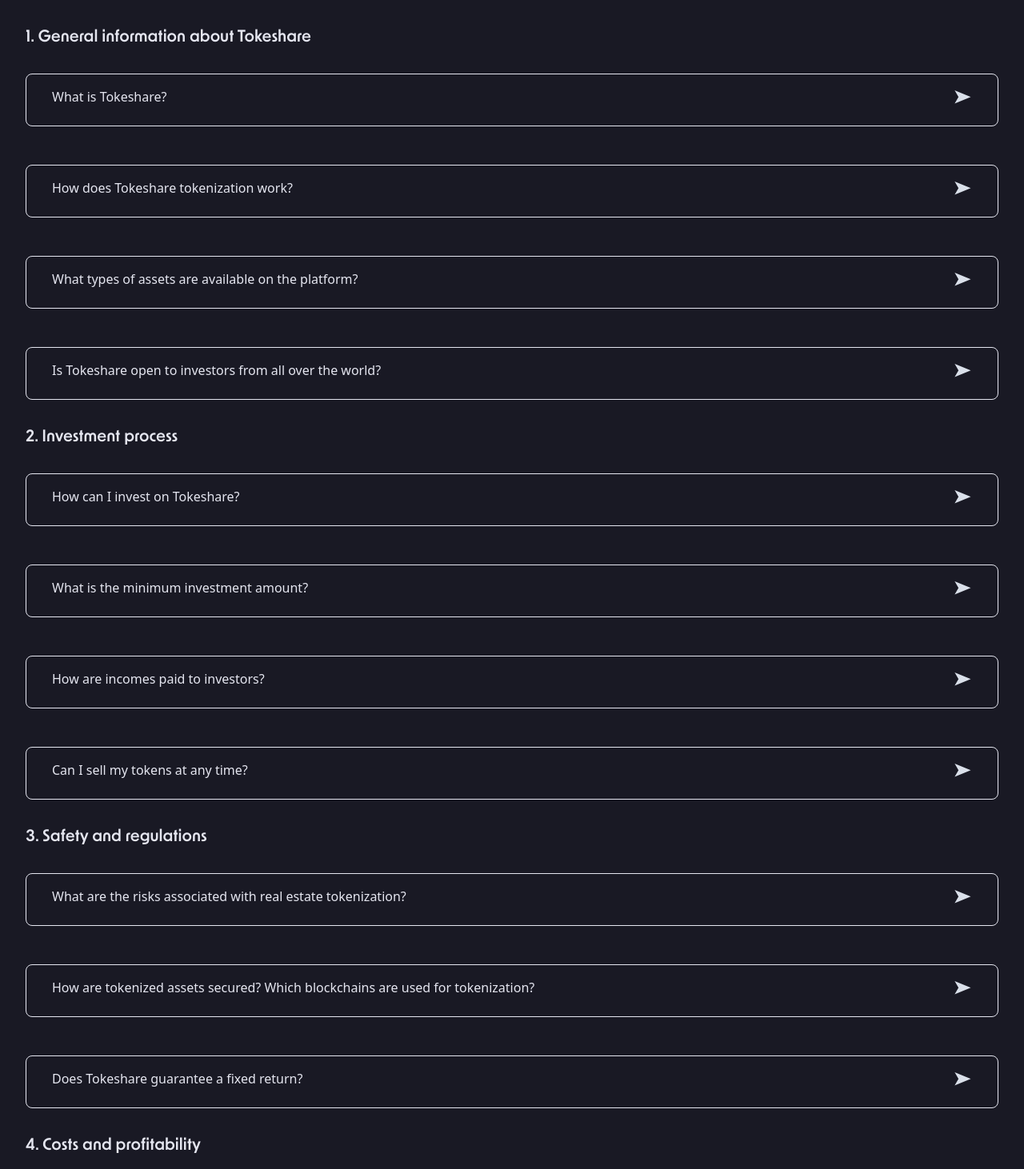
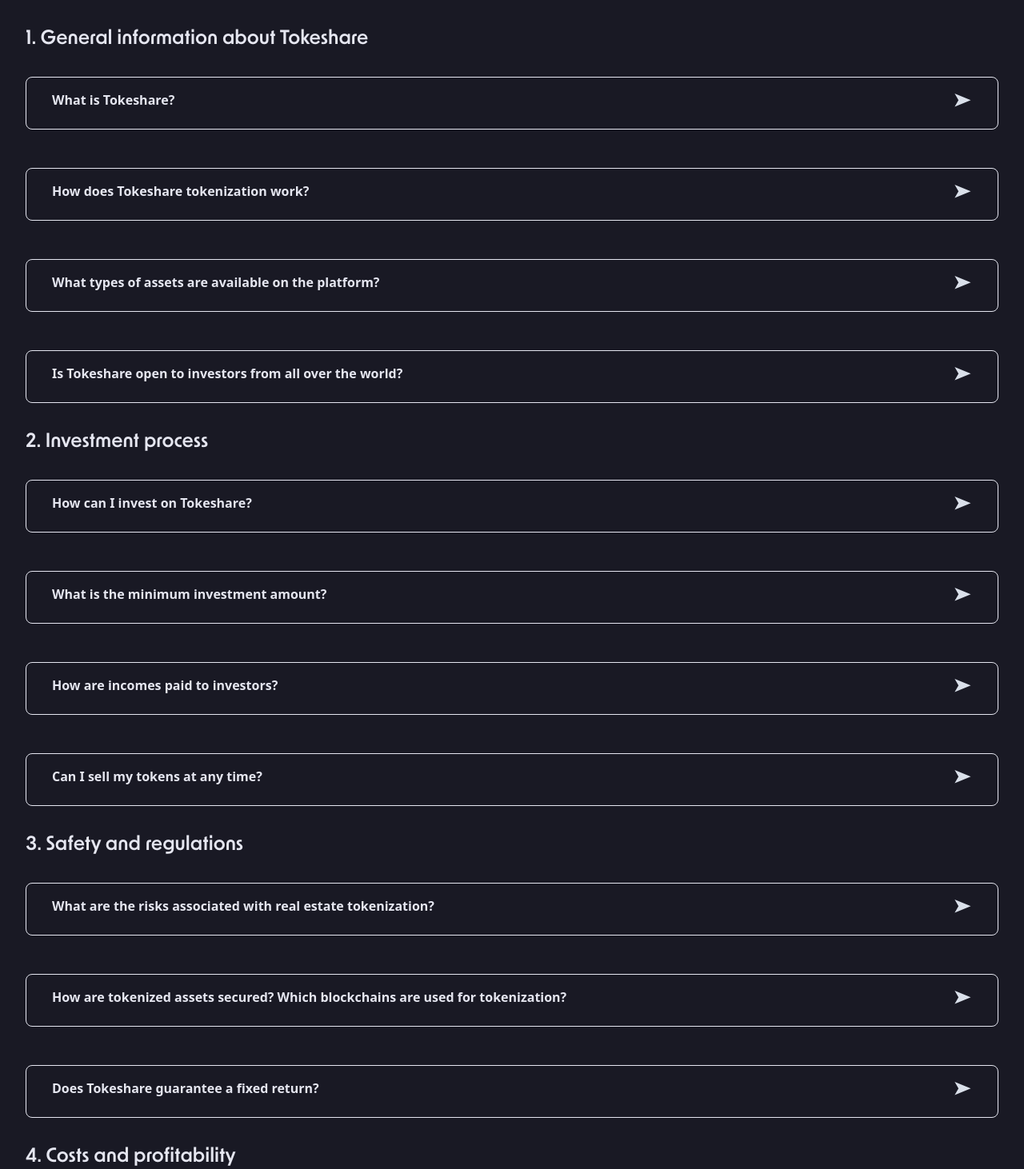
Before and after one commit to bim-finance-org/tokeshare, a Next.js app: page /learn in a window 1280 px wide. Shown: the part 208-1670 px from the top of the page at 80% size. Built offline with nearby package versions, Linux system fonts and the light colour scheme.

Commit message:
modify responsive for phones

```diff
--- a/app/about/page.tsx
+++ b/app/about/page.tsx
@@ -10,8 +10,8 @@
       <NavBar />
       <div className="bg-white">
         {/* Section Introduction */}
-        <div className="p-20 text-justify">
-          <h1 className="text-4xl text-color6 font-bold mb-6">Empowering Investments with Values</h1>
+        <div className="py-20 px-6 sm:px-20 text-justify">
+          <h1 className="text-3xl sm:text-4xl text-color6 font-bold mb-6">Empowering Investments with Values</h1>
           <p className="mb-4 text-xl text-color3">At Tokeshare, we believe in democratizing investment access through the transformative power of tokenization. Our mission is to bridge the gap between global investors and the untapped opportunities of the Latin American market, fostering inclusivity and transparency in every transaction.</p>
           <p className="mb-4 text-xl text-color3">Driven by innovation, security, and sustainability, Tokeshare offers access to fractional ownership of real estate and commodities. By leveraging blockchain technology, we ensure every investment is efficient, compliant, and trustworthy.</p>
           <p className="mb-4 text-xl text-color3">We prioritize simplicity, empowering investors with user-friendly solutions to navigate complex markets. Whether you’re investing in properties or commodities like gold, silver, cocoa, or sugarcane, we strive to make every step seamless and rewarding.</p>
--- a/app/components/NavBar.tsx
+++ b/app/components/NavBar.tsx
@@ -33,7 +33,7 @@
   }, []);
 
   return (
-    <nav className={`w-full backdrop-filter backdrop-blur-xs flex items-center justify-between px-4 sm:px-6 md:px-8 lg:px-12 py-3 md:py-4 z-50 transition-all duration-300 hover:shadow-lg ${pathname === "/" ? "bg-transparent text-color1" : "bg-color3"} ${customClass}`}>
+    <nav className={`w-full  flex items-center justify-between px-4 sm:px-6 md:px-8 lg:px-12 py-3 md:py-4 z-50 transition-all duration-300 hover:shadow-lg ${pathname === "/" ? "bg-transparent text-color1 backdrop-filter backdrop-blur-xs" : "bg-color3"} ${customClass}`}>
       <div className="w-24 md:w-32">
         <Link href="/">
           <img src="/logos/longs/tokeshare-07.png" alt="Logo Tokeshare" className="w-full h-auto hover:scale-105 transition-transform" />
@@ -70,12 +70,12 @@
                 </Link>
               )}
               {name === "Market place" && isSubMenuOpen && (
-                <ul ref={subMenuRef} className={`absolute left-1/2 transform -translate-x-1/2 top-full mt-2 w-48 bg-color3 text-white shadow-lg rounded-lg overflow-hidden z-50 p-2 transition-all duration-300 ${pathname === "/" ? "bg-transparent text-color1" : "bg-color3"}`}>
+                <ul ref={subMenuRef} className={`absolute left-1/2 transform -translate-x-1/2 top-full mt-2 w-48  text-white rounded-lg overflow-hidden z-20 p-2   ${pathname === "/" ? "text-color1 backdrop-blur-xs backdrop-filter " : "bg-color3"}`}>
                   {[
                     { name: "Real Estate", path: "/marketplace/real-estate" },
                     { name: "Commodities", path: "/marketplace/commodities" },
                   ].map(({ name, path }, idx) => (
-                    <li key={idx} className="text-center py-1">
+                    <li key={idx} className="text-center py-1 ">
                       <Link
                         href={path}
                         className={`block px-4 py-2 rounded-lg hover:scale-105 font-titleSemibold
--- a/app/components/Question.tsx
+++ b/app/components/Question.tsx
@@ -27,10 +27,10 @@
     <div className="px-4 md:px-8 py-4">
       <div className="border border-color1 py-4 rounded-lg px-2 md:px-8">
         <div className="flex items-center justify-between cursor-pointer" onClick={onToggle}>
-          <p className="text-color1">{question}</p>
+          <p className="text-color1 font-bold">{question}</p>
           {isOpen ? <CrossIcon size={24} className="transform flex-shrink-0" /> : <ArrowIcon size={24} className="transform flex-shrink-0" />}
         </div>
-        <div ref={contentRef} style={{ maxHeight: height }} className={`overflow-hidden transition-max-height duration-300 ease-in-out mt-2 text-gray-600 md:pl-6 md:text-justify`}>
+        <div ref={contentRef} style={{ maxHeight: height }} className={`overflow-hidden transition-max-height duration-300 ease-in-out mt-2 text-color1 md:pl-6 md:text-justify`}>
           {children}
         </div>
       </div>
--- a/app/data/teamData.js
+++ b/app/data/teamData.js
@@ -29,5 +29,11 @@
     linkedin: "https://www.linkedin.com/in/cynthia-renaudin-841a6b188/",
     image: "/images/pic-cynthia.webp",
   },
+  {
+    firstName: "Adrien",
+    lastName: "GONCALVES",
+    linkedin: "https://www.linkedin.com/in/adrien-gonçalves/",
+    image: "/images/pic-adrien.png",
+  },
 ];
 module.exports = teamData;
--- a/app/learn/page.tsx
+++ b/app/learn/page.tsx
@@ -18,7 +18,7 @@
       <NavBar />
       <h1 className="text-5xl font-bold mb-6 text-color1 flex justify-center pt-24">FAQ</h1>
       <div className="space-y-4">
-        <h1 className="px-4 md:px-8 text-lg md:text-xl">1. General information about Tokeshare</h1>
+        <h1 className="px-4 md:px-8 text-lg md:text-2xl">1. General information about Tokeshare</h1>
         <Question question="What is Tokeshare?" isOpen={openIndex === 0} onToggle={() => handleToggle(0)}>
           {
             <div>
@@ -62,26 +62,24 @@
               <ul>
                 <li>
                   <p>Tokeshare offers fractional investment in real estate located mainly in Latin America, notably in the Dominican Republic and Argentina. These properties can include:</p>
-                  <ul className="ml-4 mb-4">
-                    <li>- Luxury beachfront residences,</li>
-                    <li>- Rental apartments generating passive income,</li>
-                    <li>- Commercial properties with high potential for appreciation.</li>
-                  </ul>
+                  <div className="ml-4 mb-4">
+                    - Luxury beachfront residences, <br />
+                    - Rental apartments generating passive income, <br />
+                    - Commercial properties with high potential for appreciation. <br />
+                  </div>
                 </li>
                 <li>
                   <p>Tokeshare extends investment to strategic resources, allowing investors to diversify their portfolio with:</p>
-                  <ul className="ml-4 mb-4">
-                    <li>- Precious Metals (Gold, Silver): Invest in certified, stocked and audited metals, with no management fees and returns based on market valuation.</li>
-                    <li>- Agricultural products (Cocoa, Cane sugar): Access tangible assets linked to global economic cycles and consumer trends.</li>
-                  </ul>
+                  <div className="ml-4 mb-4">
+                    - Precious Metals (Gold, Silver): Invest in certified, stocked and audited metals, with no management fees and returns based on market valuation. <br />- Agricultural products (Cocoa, Cane sugar): Access tangible assets linked to global economic cycles and consumer trends.
+                  </div>
                   <li>
                     <p>Tokeshare also allows you to invest in physical businesses with high potential, such as:</p>
-                    <ul className="ml-4">
-                      <li>- Restaurants and bars,</li>
-                      <li>- Shops,</li>
-                      <li>- Tourism projects,</li>
-                      <li>- Vehicle fleets (e.g. quads, scooters, rental cars).</li>
-                    </ul>
+                    <div className="ml-4">
+                      - Restaurants and bars, <br />
+                      - Shops, <br />
+                      - Tourism projects, <br />- Vehicle fleets (e.g. quads, scooters, rental cars).
+                    </div>
                   </li>
                 </li>
               </ul>
@@ -96,7 +94,7 @@
           }
         </Question>
 
-        <h1 className="px-4 md:px-8 text-lg md:text-xl">2. Investment process</h1>
+        <h1 className="px-4 md:px-8 text-lg md:text-2xl">2. Investment process</h1>
         <Question question="How can I invest on Tokeshare?" isOpen={openIndex === 4} onToggle={() => handleToggle(4)}>
           {
             <div>
@@ -134,7 +132,7 @@
           }
         </Question>
 
-        <h1 className="px-4 md:px-8 text-lg md:text-xl">3. Safety and regulations</h1>
+        <h1 className="px-4 md:px-8 text-lg md:text-2xl">3. Safety and regulations</h1>
         <Question question="What are the risks associated with real estate tokenization?" isOpen={openIndex === 8} onToggle={() => handleToggle(8)}>
           {
             <div>
@@ -175,7 +173,7 @@
           }
         </Question>
 
-        <h1 className="px-4 md:px-8 text-lg md:text-xl">4. Costs and profitability</h1>
+        <h1 className="px-4 md:px-8 text-lg md:text-2xl">4. Costs and profitability</h1>
         <Question question="What are the fees applied on the platform?" isOpen={openIndex === 11} onToggle={() => handleToggle(11)}>
           {
             <div>
@@ -224,7 +222,7 @@
           }
         </Question>
 
-        <h1 className="px-4 md:px-8 text-lg md:text-xl">5. Support and contact</h1>
+        <h1 className="px-4 md:px-8 text-lg md:text-2xl">5. Support and contact</h1>
         <Question question="How can I contact Tokeshare?" isOpen={openIndex === 15} onToggle={() => handleToggle(15)}>
           {
             <div>
--- a/app/marketplace/commodities/page.tsx
+++ b/app/marketplace/commodities/page.tsx
@@ -8,9 +8,9 @@
   return (
     <div>
       <NavBar />
-      <div className="px-6 md:px-12 lg:px-32 py-20 bg-color7 h-auto min-h-[20rem] sm:min-h-[22rem] md:min-h-[24rem] lg:min-h-[26rem]">
-        <h1 className="text-color6 text-4xl my-10">Invest in Commodities</h1>
-        <p className="text-color3 text-2xl text-justify">With Tokeshare, discover a new way to access the commodities market. Through tokenization, we offer you the opportunity to invest in assets like gold, silver, cocoa, or sugarcane in a simple, secure, and management fee-free way.</p>
+      <div className="px-6 md:px-12 lg:px-32 pb-20 pt-1 bg-color7 h-auto min-h-[20rem] sm:min-h-[22rem] md:min-h-[24rem] lg:min-h-[26rem]">
+        <h1 className="text-color6 text-3xl sm:text-4xl my-10">Invest in Commodities</h1>
+        <p className="text-color3 text-lg sm:text-2xl space-y-4 text-justify">With Tokeshare, discover a new way to access the commodities market. Through tokenization, we offer you the opportunity to invest in assets like gold, silver, cocoa, or sugarcane in a simple, secure, and management fee-free way.</p>
       </div>
 
       <div className="bg-color1 px-6 md:px-12 lg:px-20 py-12 mt-6">
```
Also changed, not shown: app/buildingInProgress/page.tsx (+12 -13 lines), app/components/MobileMenu.tsx (+8 -26 lines), app/page.tsx (+28 -12 lines), components/ui/input.tsx (+7 -9 lines), public/images/pic-adrien.png (added).
